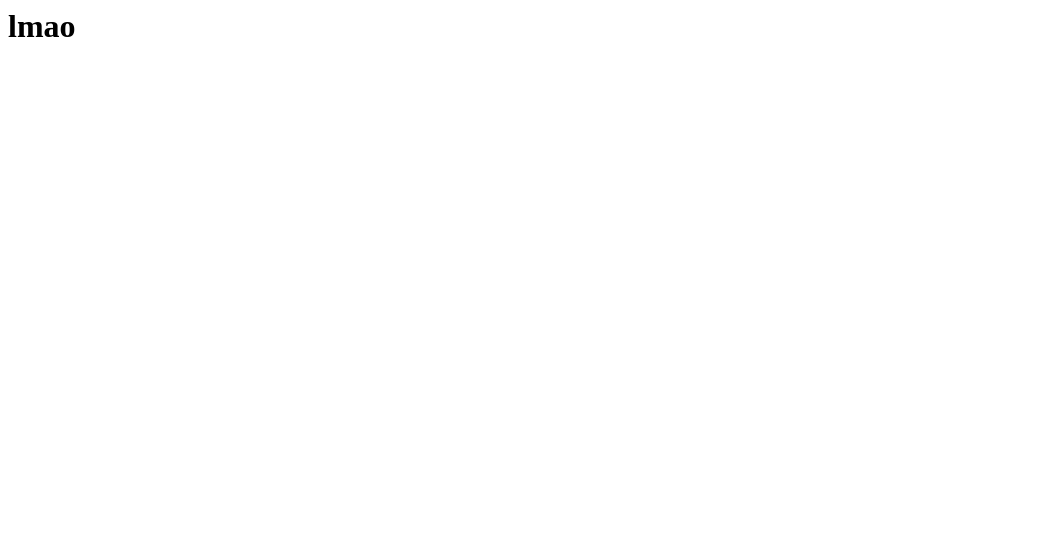
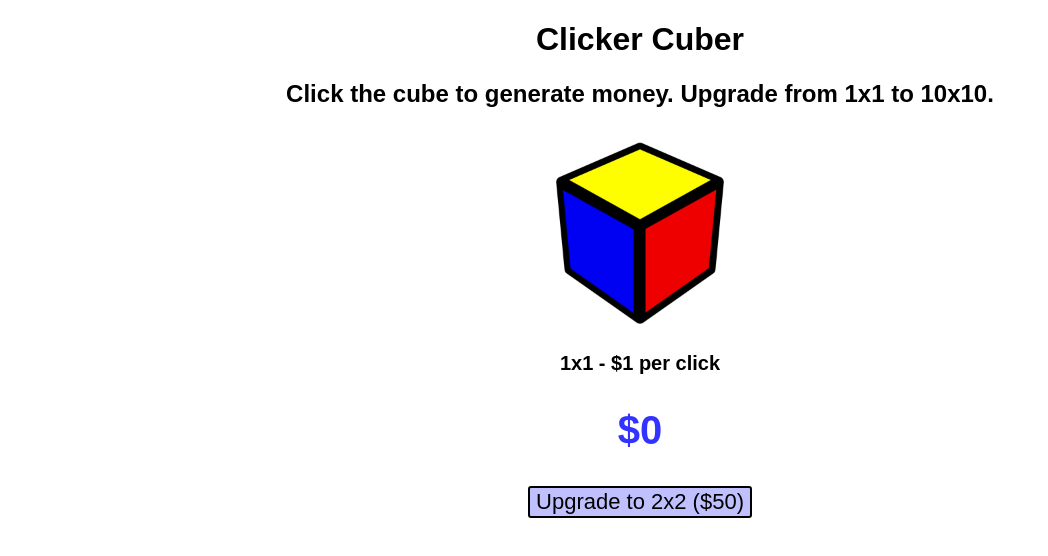
Before and after one commit to SusCubing/redesigned-apps, a plain HTML site: page index.html in a window 1280 px wide. Shown: the whole page, without its empty margins (0-1048 px from the left). Drawn offline with Linux system fonts and the light colour scheme.

Commit message:
Add files via upload

```diff
--- /dev/null
+++ b/game.js
@@ -0,0 +1,38 @@
+var cube=document.getElementById("cube");
+var money=document.getElementById("money");
+var moneyclick=document.getElementById("moneyclick");
+var purchase=document.getElementById("purchase");
+var moneyamount=0;
+var moneyperclick=1;
+var upgradecost=50;
+var cubesize=1;
+var cubeupgrade=2;
+function clickcube(){
+	moneyamount+=moneyperclick;
+	cube.src="img/"+cubesize+"x"+cubesize+".png";
+	moneyclick.innerHTML=cubesize+"x"+cubesize+" - $"+moneyperclick+" per click";
+	money.innerHTML="$"+moneyamount;
+	cubeupgrade=cubesize+1;
+	if(cubesize<10){
+	purchase.innerHTML="Upgrade to "+cubeupgrade+"x"+cubeupgrade+" ($"+upgradecost+")";
+	}
+	if(cubesize==10){
+		purchase.innerHTML="You reached 10x10 and beat the game!";
+	}
+}
+function upgradecube(){
+	if(moneyamount>=upgradecost&&cubesize<10){
+		cubesize++;
+		moneyperclick*=3;
+		moneyamount-=upgradecost;
+		upgradecost=Math.round(upgradecost*3.5);
+		cube.src="img/"+cubesize+"x"+cubesize+".png";
+		moneyclick.innerHTML=cubesize+"x"+cubesize+" - $"+moneyperclick+" per click";
+		money.innerHTML="$"+moneyamount;
+		cubeupgrade=cubesize+1;
+		purchase.innerHTML="Upgrade to "+cubeupgrade+"x"+cubeupgrade+" ($"+upgradecost+")";
+	}
+	if(cubesize==10){
+		purchase.innerHTML="You reached 10x10 and beat the game!";
+	}
+}
--- a/index.html
+++ b/index.html
@@ -1 +1,42 @@
-<h1>lmao</h1>
+<!DOCTYPE html>
+<html>
+    <head>
+        <meta charset="utf-8">
+        <title>Clicker Cuber</title>
+		<style>
+		body {
+		font-family: sans-serif;
+		text-align: center;
+		}
+		#purchase {
+		background-color: #C0C0FF;
+		border-radius: 3px;
+		border: 2px solid black;
+		transition-duration: 0.4s;
+		font-size: 22px;
+		}
+		#purchase:hover {
+		background-color: #A0A0FF;
+		}
+		#purchase:active {
+		background-color: #0000FF;
+		}
+		#money {
+		font-size: 40px;
+		color: #3333FF;
+		}
+		#moneyclick{
+		font-size: 20px;
+		}
+		</style>
+    </head>
+    <body>
+<h1>Clicker Cuber</h1>
+<h2>Click the cube to generate money. Upgrade from 1x1 to 10x10.</h2>
+<img id="cube" src="img/1x1.png" alt="3x3 cube" width=200px onClick="clickcube();">
+<h3 id="moneyclick">1x1 - $1 per click</h3>
+<h2 id="money">$0</h2>
+<button id="purchase" onClick="upgradecube();">Upgrade to 2x2 ($50)</button>
+<script src="game.js"></script>
+</body>
+</html>
```
Also changed, not shown: img/10x10.png (added), img/1x1.png (added), img/2x2.png (added), img/3x3.png (added), img/4x4.png (added), img/5x5.png (added), img/6x6.png (added), img/7x7.png (added), img/8x8.png (added), img/9x9.png (added).
